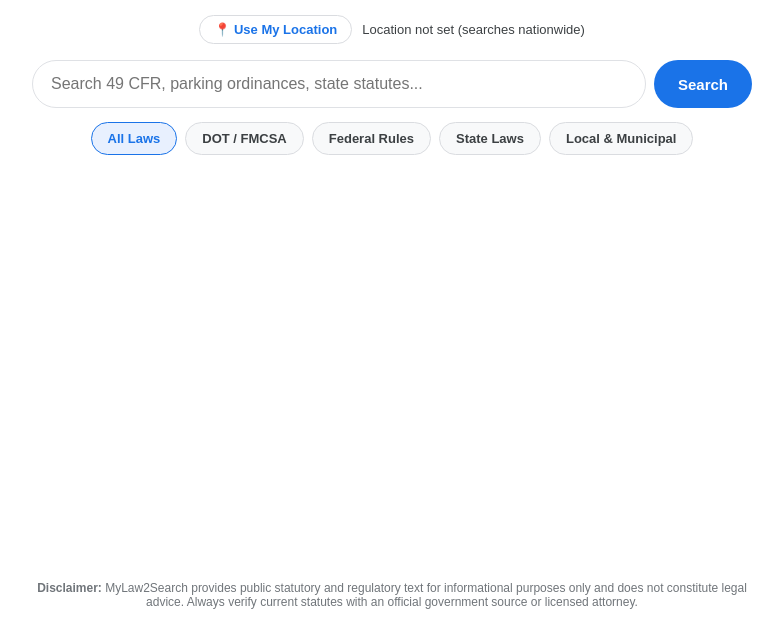
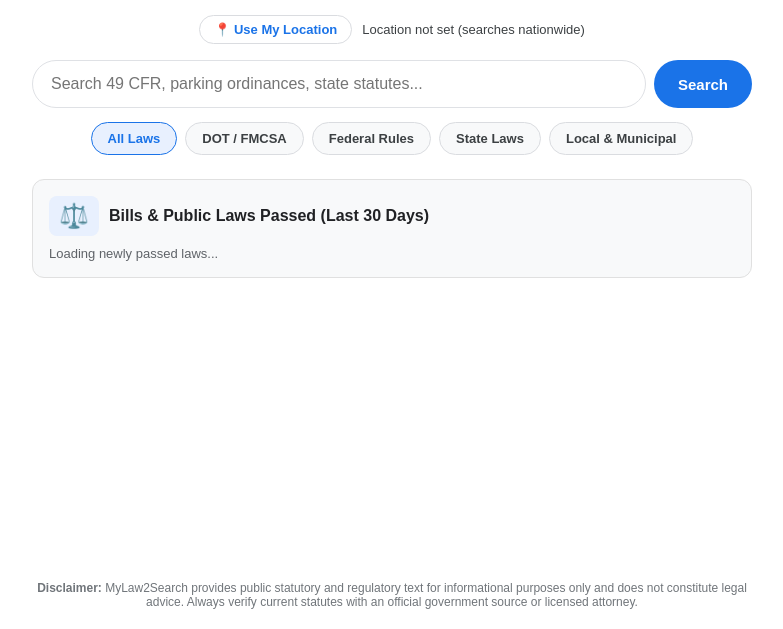
Before and after one commit to DuckieQuack/MyLaw2Search, a plain HTML site: page index.html in a window 1280 px wide. Shown: the part 171-800 px from the top of the page, without its empty margins (248-1031 px from the left). Drawn offline with Linux system fonts and the light colour scheme.

Commit message:
Refactor index.html for improved layout and functionality

```diff
--- a/index.html
+++ b/index.html
@@ -54,7 +54,13 @@
       <button class="filter-btn" onclick="setFilter('state', this)">State Laws</button>
       <button class="filter-btn" onclick="setFilter('local', this)">Local & Municipal</button>
     </div>
-
+<div id="recentBillsBox" style="text-align:left; background:#f8f9fa; border:1px solid #e0e0e0; border-radius:12px; padding:16px; margin-bottom:20px;">
+      <div style="display:flex; align-items:center; gap:10px; margin-bottom:10px;">
+        <span style="font-size:24px; background:#e8f0fe; padding:6px 10px; border-radius:8px;">⚖️</span>
+        <strong style="font-size:16px; color:#202124;">Bills & Public Laws Passed (Last 30 Days)</strong>
+      </div>
+      <div id="recentBillsList" style="font-size:13px; color:#5f6368;">Loading newly passed laws...</div>
+    </div>
     <div id="results"></div>
   </div>
 
```
